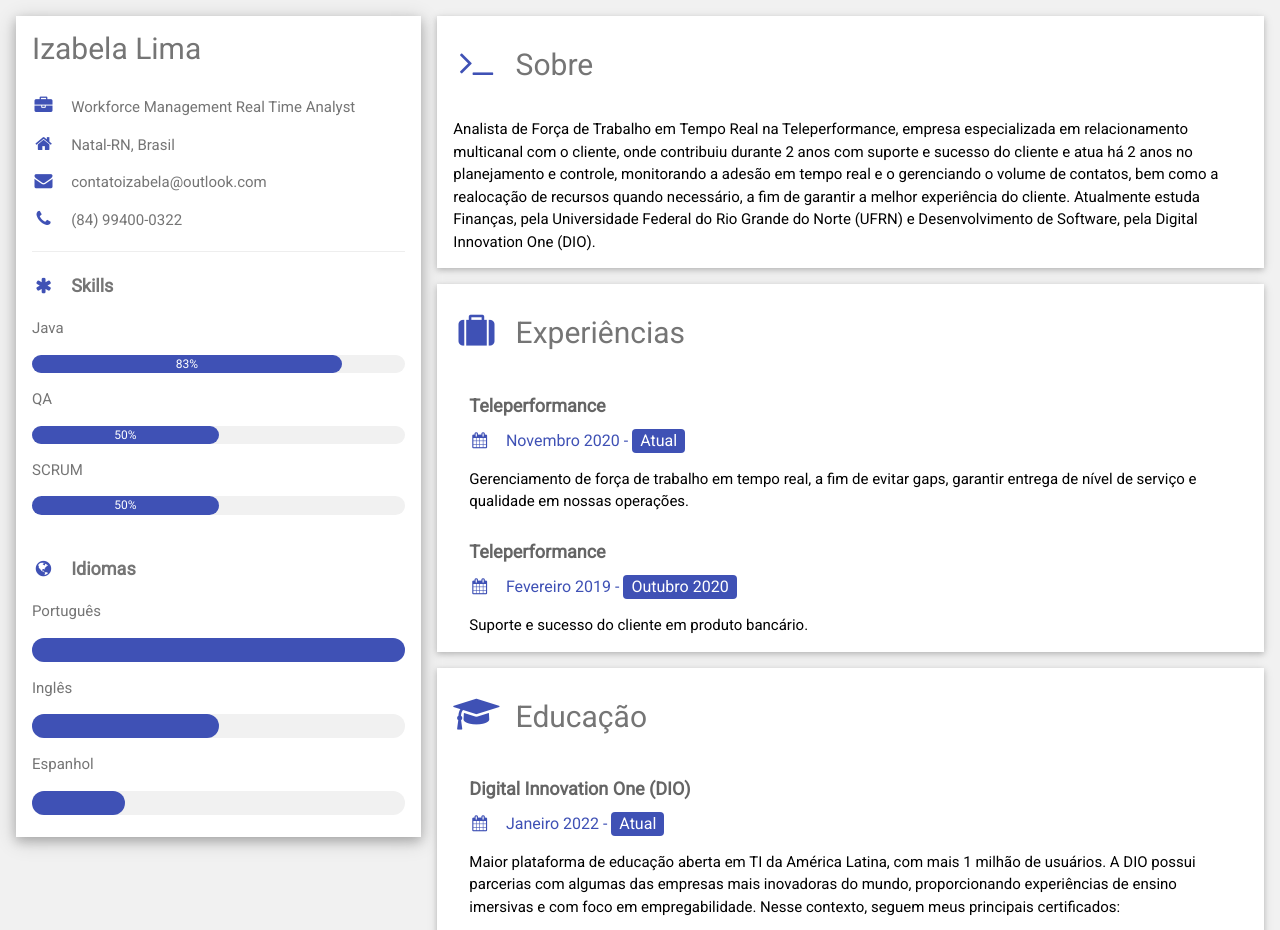
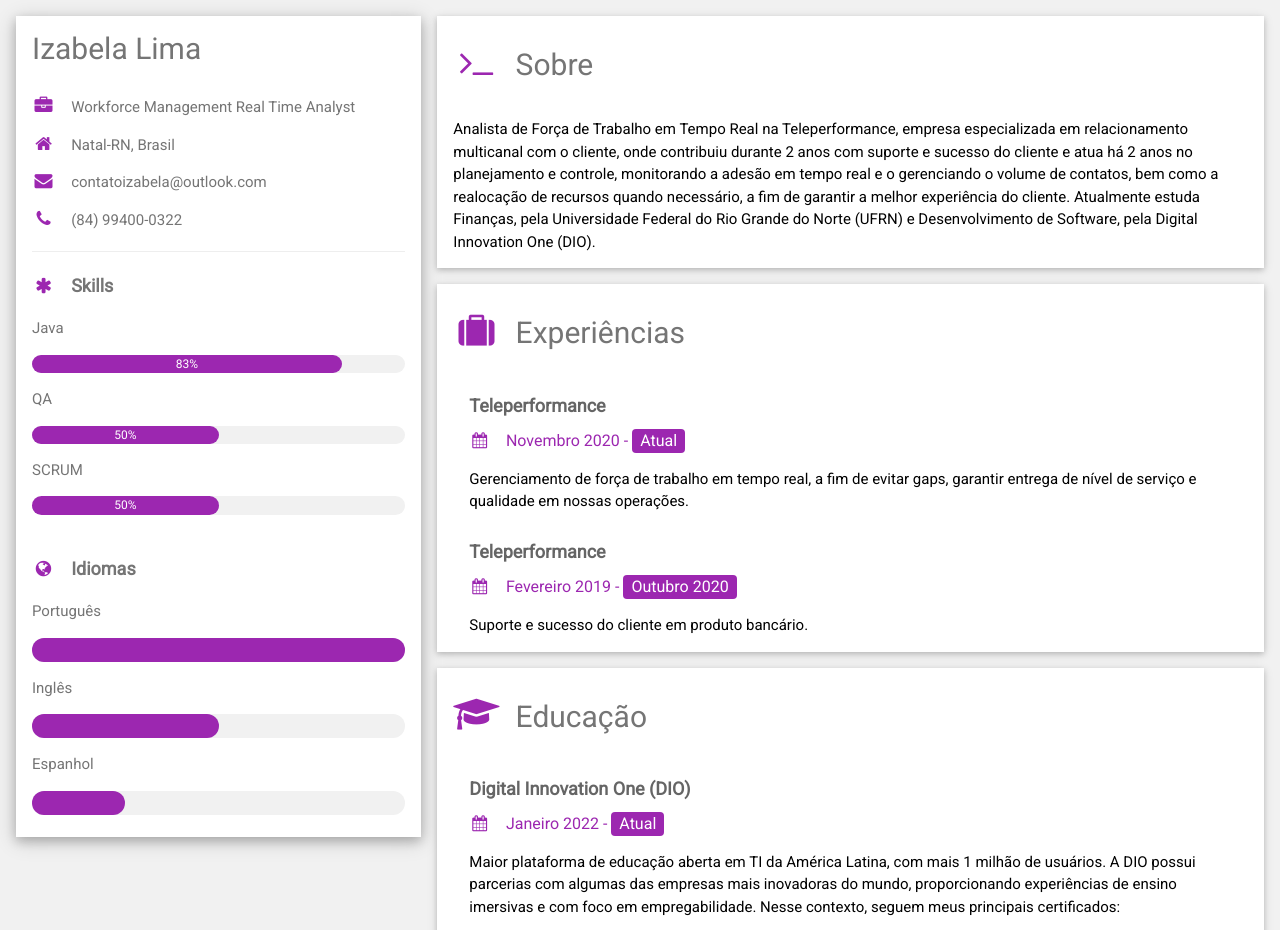
Before and after one commit to limaizabela/Resume, a plain HTML site: page index.html in a window 1280 px wide. Shown: the top 930 px of the page. Drawn offline with nearby package versions, Linux system fonts and the light colour scheme.

Commit message:
Ajuste de cor

```diff
--- a/index.html
+++ b/index.html
@@ -38,44 +38,44 @@
               <h2>Izabela Lima</h2>
             </div>
             <div class="w3-container">
-              <p><i class="fa fa-briefcase fa-fw w3-margin-right w3-large w3-text-indigo"></i>Workforce Management Real Time Analyst</p>
-              <p><i class="fa fa-home fa-fw w3-margin-right w3-large w3-text-indigo"></i>Natal-RN, Brasil</p>
-              <p><i class="fa fa-envelope fa-fw w3-margin-right w3-large w3-text-indigo"></i>contatoizabela@outlook.com</p>
-              <p><i class="fa fa-phone fa-fw w3-margin-right w3-large w3-text-indigo"></i>(84) 99400-0322</p>
+              <p><i class="fa fa-briefcase fa-fw w3-margin-right w3-large w3-text-purple"></i>Workforce Management Real Time Analyst</p>
+              <p><i class="fa fa-home fa-fw w3-margin-right w3-large w3-text-purple"></i>Natal-RN, Brasil</p>
+              <p><i class="fa fa-envelope fa-fw w3-margin-right w3-large w3-text-purple"></i>contatoizabela@outlook.com</p>
+              <p><i class="fa fa-phone fa-fw w3-margin-right w3-large w3-text-purple"></i>(84) 99400-0322</p>
               <hr>
 
               <p class="w3-large">
-                <b><i class="fa fa-asterisk fa-fw w3-margin-right w3-text-indigo"></i>Skills</b>
+                <b><i class="fa fa-asterisk fa-fw w3-margin-right w3-text-purple"></i>Skills</b>
               </p>
               <p>Java</p>
               <div class="w3-light-grey w3-round-xlarge w3-small">
-                <div class="w3-container w3-center w3-round-xlarge w3-indigo" style="width:83%">83%</div>
+                <div class="w3-container w3-center w3-round-xlarge w3-purple" style="width:83%">83%</div>
               </div>
               <p>QA</p>
               <div class="w3-light-grey w3-round-xlarge w3-small">
-                <div class="w3-container w3-center w3-round-xlarge w3-indigo" style="width:50%">50%</div>
+                <div class="w3-container w3-center w3-round-xlarge w3-purple" style="width:50%">50%</div>
               </div>
               <p>SCRUM</p>
               <div class="w3-light-grey w3-round-xlarge w3-small">
-                <div class="w3-container w3-center w3-round-xlarge w3-indigo" style="width:50%">50%</div>
+                <div class="w3-container w3-center w3-round-xlarge w3-purple" style="width:50%">50%</div>
               </div>
 
               <br>
 
               <p class="w3-large w3-text-theme">
-                <b><i class="fa fa-globe fa-fw w3-margin-right w3-text-indigo"></i>Idiomas</b>
+                <b><i class="fa fa-globe fa-fw w3-margin-right w3-text-purple"></i>Idiomas</b>
               </p>
               <p>Português</p>
               <div class="w3-light-grey w3-round-xlarge">
-                <div class="w3-round-xlarge w3-indigo" style="height:24px;width:100%"></div>
+                <div class="w3-round-xlarge w3-purple" style="height:24px;width:100%"></div>
               </div>
               <p>Inglês</p>
               <div class="w3-light-grey w3-round-xlarge">
-                <div class="w3-round-xlarge w3-indigo" style="height:24px;width:50%"></div>
+                <div class="w3-round-xlarge w3-purple" style="height:24px;width:50%"></div>
               </div>
               <p>Espanhol</p>
               <div class="w3-light-grey w3-round-xlarge">
-                <div class="w3-round-xlarge w3-indigo" style="height:24px;width:25%"></div>
+                <div class="w3-round-xlarge w3-purple" style="height:24px;width:25%"></div>
               </div>
               <br>
             </div>
@@ -88,33 +88,33 @@
         <div class="w3-twothird">
 
           <div class="w3-container w3-card w3-white w3-margin-bottom">
-            <h2 class="w3-text-grey w3-padding-16"><i class="fa fa-terminal fa-fw w3-margin-right w3-xxlarge w3-text-indigo"></i>Sobre</h2>
+            <h2 class="w3-text-grey w3-padding-16"><i class="fa fa-terminal fa-fw w3-margin-right w3-xxlarge w3-text-purple"></i>Sobre</h2>
             <p>Analista de Força de Trabalho em Tempo Real na Teleperformance, empresa especializada em relacionamento multicanal com o cliente, onde contribuiu durante 2 anos com suporte e sucesso do cliente e atua há 2 anos no planejamento e controle, monitorando a adesão em tempo real e o gerenciando o volume de contatos, bem como a realocação de recursos quando necessário, a fim de garantir a melhor experiência do cliente. Atualmente estuda Finanças, pela Universidade Federal do Rio Grande do Norte (UFRN) e Desenvolvimento de Software, pela Digital Innovation One (DIO). </p>
           </div>
 
           <div class="w3-container w3-card w3-white w3-margin-bottom">
             <h2 class="w3-text-grey w3-padding-16">
-              <i class="fa fa-suitcase fa-fw w3-margin-right w3-xxlarge w3-text-indigo"></i>Experiências
+              <i class="fa fa-suitcase fa-fw w3-margin-right w3-xxlarge w3-text-purple"></i>Experiências
             </h2>
             <div class="w3-container">
                 <h5 class="w3-opacity"><b>Teleperformance</b></h5>
-                <h6 class="w3-text-indigo"><i class="fa fa-calendar fa-fw w3-margin-right"></i>Novembro 2020 - <span class="w3-tag w3-indigo w3-round">Atual</span></h6>
+                <h6 class="w3-text-purple"><i class="fa fa-calendar fa-fw w3-margin-right"></i>Novembro 2020 - <span class="w3-tag w3-purple w3-round">Atual</span></h6>
                 <p>Gerenciamento de força de trabalho em tempo real, a fim de evitar gaps, garantir entrega de nível de serviço e qualidade em nossas operações.</p>
             </div>
             <div class="w3-container">
                 <h5 class="w3-opacity"><b>Teleperformance</b></h5>
-                <h6 class="w3-text-indigo"><i class="fa fa-calendar fa-fw w3-margin-right"></i>Fevereiro 2019 - <span class="w3-tag w3-indigo w3-round">Outubro 2020</span></h6>
+                <h6 class="w3-text-purple"><i class="fa fa-calendar fa-fw w3-margin-right"></i>Fevereiro 2019 - <span class="w3-tag w3-purple w3-round">Outubro 2020</span></h6>
                 <p>Suporte e sucesso do cliente em produto bancário.</p>
               </div>
           </div>
 
           <div class="w3-container w3-card w3-white">
             <h2 class="w3-text-grey w3-padding-16">
-              <i class="fa fa-graduation-cap fa-fw w3-margin-right w3-xxlarge w3-text-indigo"></i>Educação
+              <i class="fa fa-graduation-cap fa-fw w3-margin-right w3-xxlarge w3-text-purple"></i>Educação
             </h2>
             <div class="w3-container">
               <h5 class="w3-opacity"><b>Digital Innovation One (DIO)</b></h5>
-              <h6 class="w3-text-indigo"><i class="fa fa-calendar fa-fw w3-margin-right"></i>Janeiro 2022 - <span class="w3-tag w3-indigo w3-round">Atual</span></h6>
+              <h6 class="w3-text-purple"><i class="fa fa-calendar fa-fw w3-margin-right"></i>Janeiro 2022 - <span class="w3-tag w3-purple w3-round">Atual</span></h6>
               <p>
                 Maior plataforma de educação aberta em TI da América Latina, com mais 1 milhão de usuários.
                 A DIO possui parcerias com algumas das empresas mais inovadoras do mundo, proporcionando experiências
@@ -134,17 +134,17 @@
             </div>
             <div class="w3-container">
               <h5 class="w3-opacity"><b>Universidade Federal do Rio Grande do Norte (UFRN)</b></h5>
-              <h6 class="w3-text-indigo"><i class="fa fa-calendar fa-fw w3-margin-right"></i>Julho 2019 - <span class="w3-tag w3-indigo w3-round">Atual</span></h6>
+              <h6 class="w3-text-purple"><i class="fa fa-calendar fa-fw w3-margin-right"></i>Julho 2019 - <span class="w3-tag w3-purple w3-round">Atual</span></h6>
               <p>Graduanda em Ciências Contábeis.</p>
             </div>
           </div>
 
           <div class="w3-container w3-card w3-white w3-margin-bottom">
             <h2 class="w3-text-grey w3-padding-16">
-              <i class="fa fa-git fa-fw w3-margin-right w3-xxlarge w3-text-indigo"></i>Projeto Recente
+              <i class="fa fa-git fa-fw w3-margin-right w3-xxlarge w3-text-purple"></i>Projeto Recente
             </h2>
             <div class="w3-container">
-              <h6 class="w3-text-indigo">
+              <h6 class="w3-text-purple">
                 <i class="fa fa-github fa-fw w3-margin-right"></i>
                 <a href="https://github.com/limaizabela/POKEDEX" target="_blank">limaizabela/POKEDEX</a>
               </h6>
@@ -163,7 +163,7 @@
       <!-- End Page Container -->
     </div>
 
-    <footer class="w3-container w3-indigo w3-center w3-margin-top">
+    <footer class="w3-container w3-purple w3-center w3-margin-top">
       <p>Encontre-me nas Redes Sociais</p>
       <a href="https://github.com/limaizabela" target="_blank"><i class="fa fa-github w3-hover-opacity"></i></a>
       <a href="https://www.linkedin.com/in/izabelalima/" target="_blank"><i class="fa fa-linkedin w3-hover-opacity"></i></a>
```
